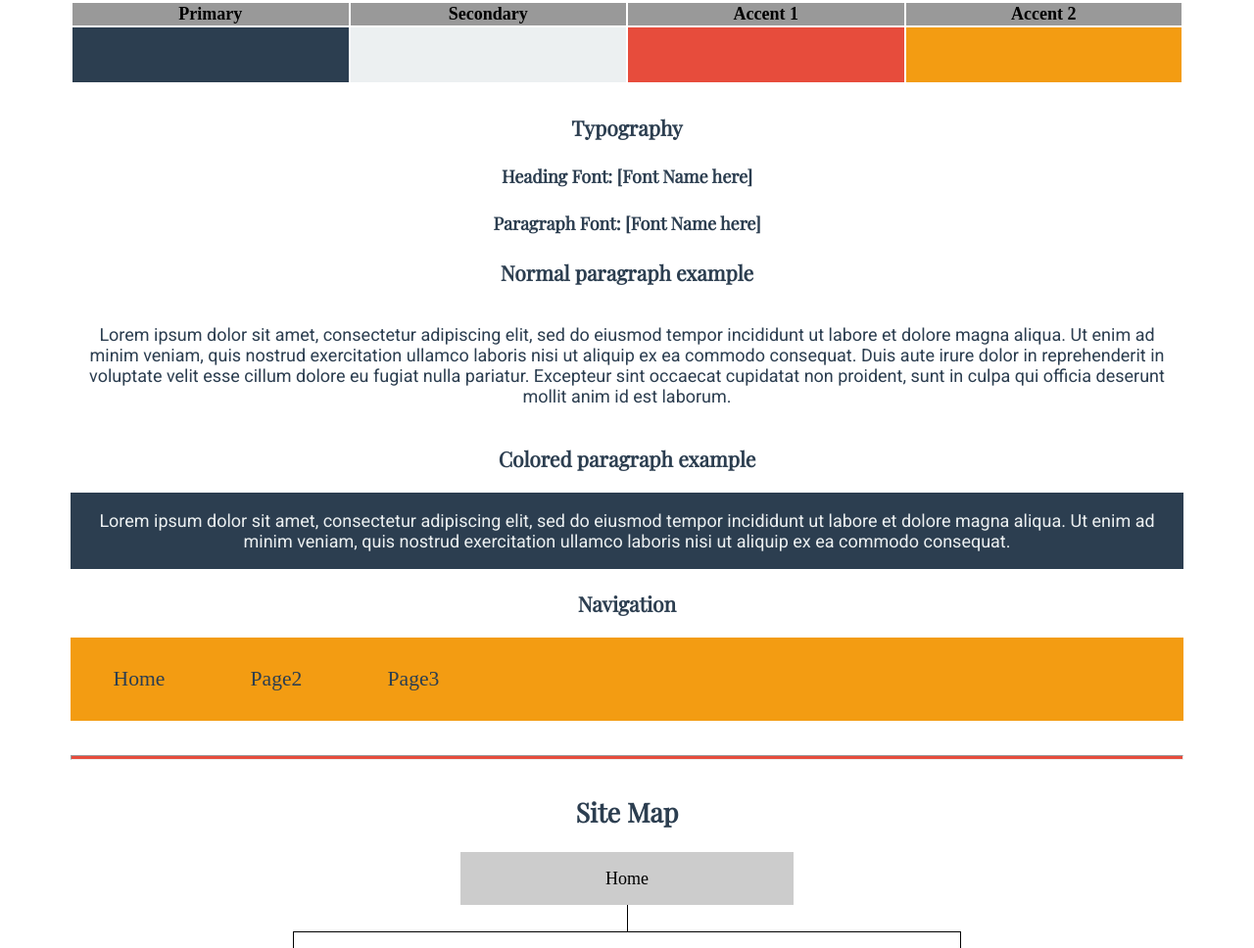
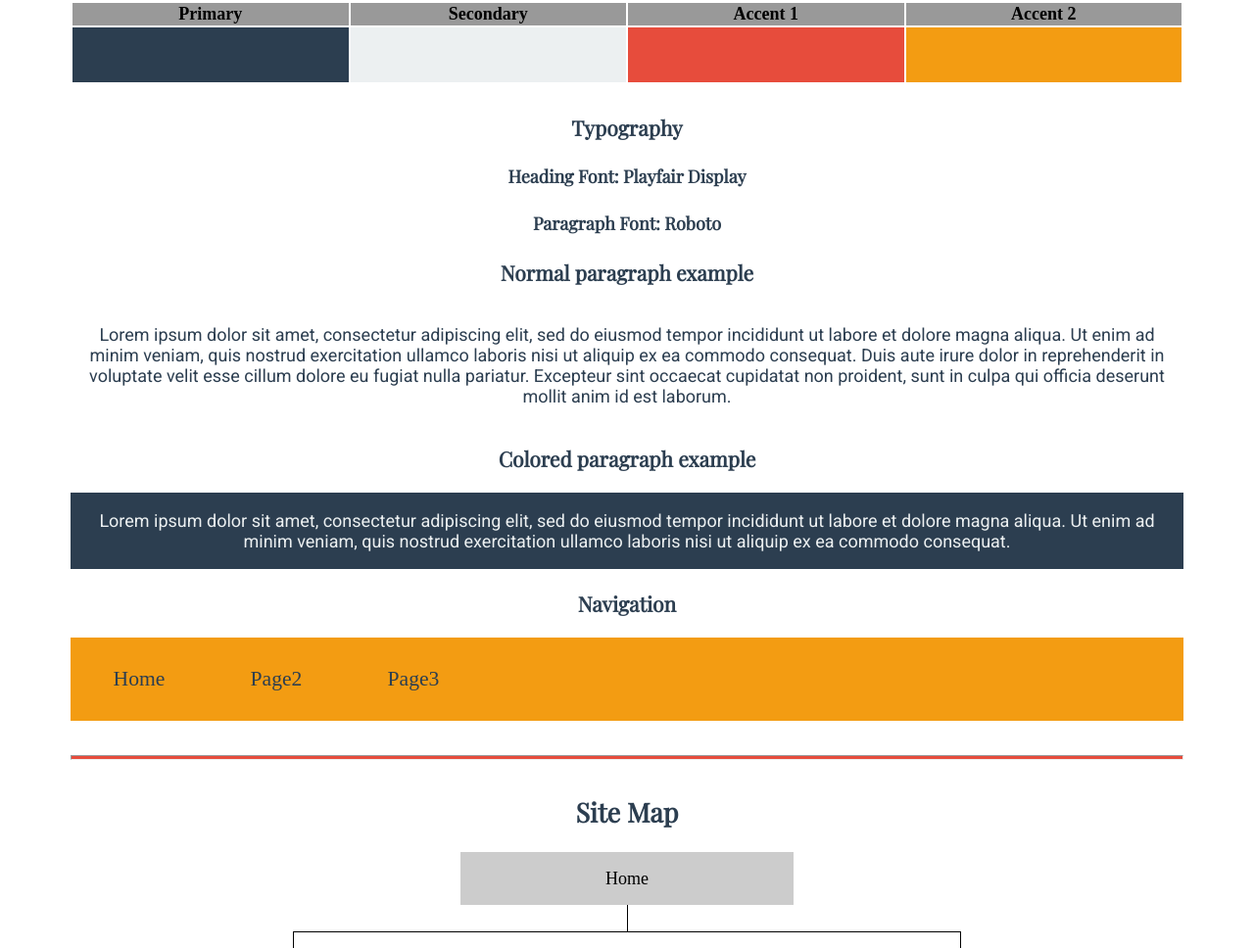
Before and after one commit to Jhosep14/WDD130, a plain HTML site: page personal-site/site-plan.html in a window 1280 px wide. Shown: the part 1468-2436 px from the top of the page at 98% size. Drawn offline with nearby package versions, Linux system fonts and the light colour scheme.

```diff
--- a/personal-site/site-plan.html
+++ b/personal-site/site-plan.html
@@ -70,10 +70,10 @@
       <!-- Choose a font for your paragraphs (body copy) and headlines. What font(s) have you chosen? Why did you choose what you did?  Make sure to review the list of web safe fonts at W3Schools.org as a starting point.  Think also about which of your colors above you might use for background and font colors. -->
 
       <h4>
-        Heading Font: [Font Name here]  <!-- change this -->
+        Heading Font: Playfair Display
       </h4>
       <h4>
-        Paragraph Font: [Font Name here]  <!-- change this -->
+        Paragraph Font: Roboto
       </h4>
       <h3>
         Normal paragraph example
```
